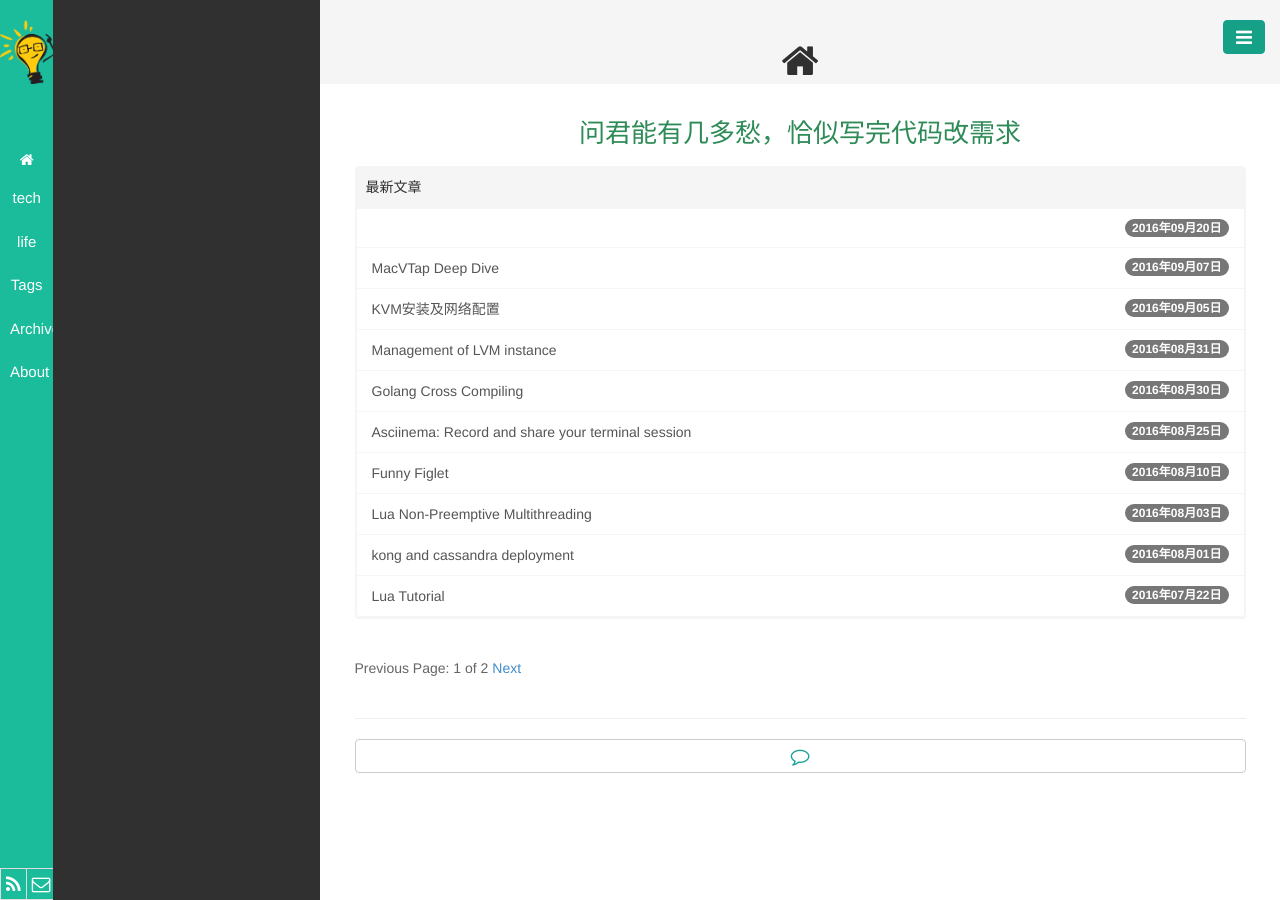
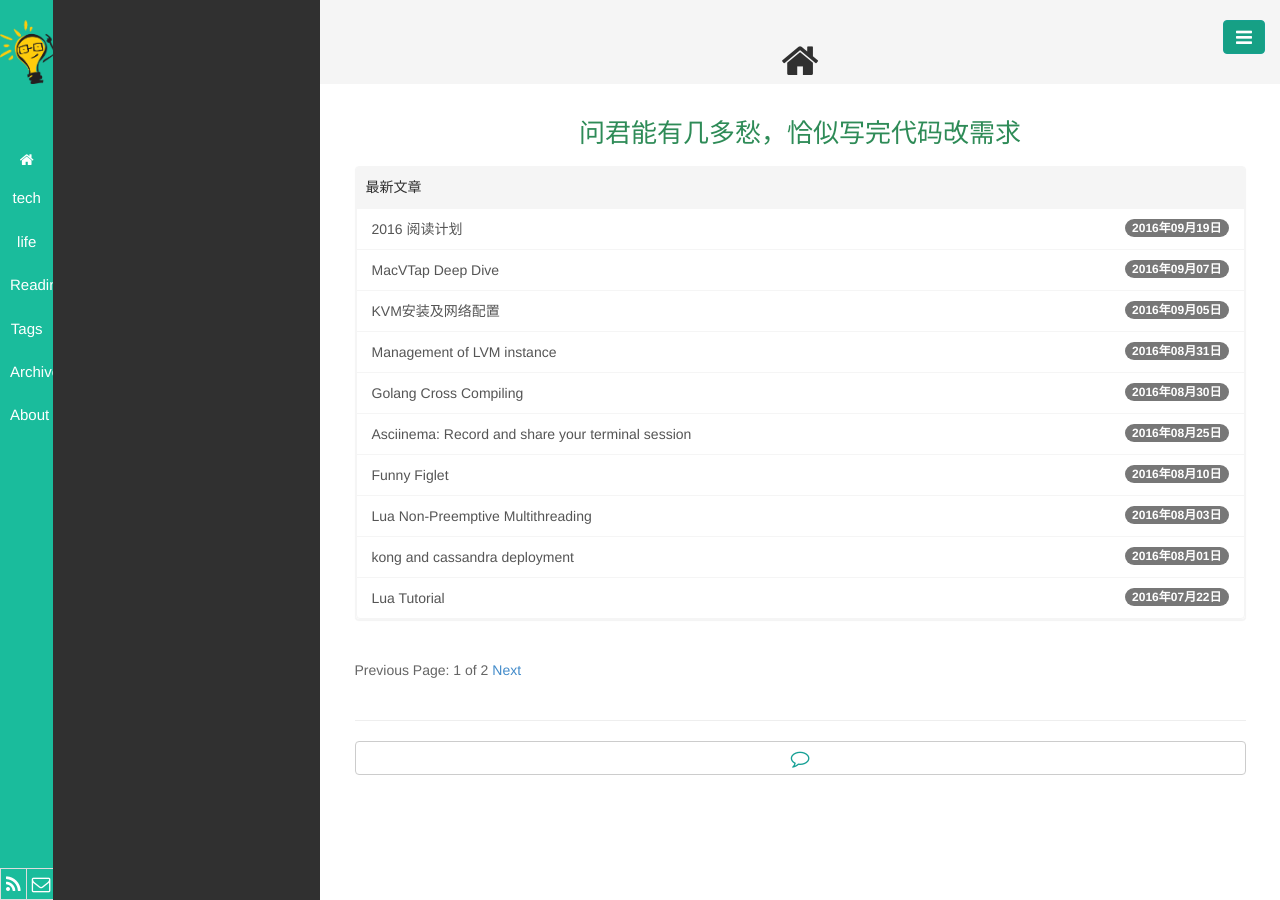
Before and after one commit to wenchma/wenchma.github.io, a Jekyll site: the page built from index.html, in a window 1280 px wide. Built offline with Jekyll 4.4.1, drawn with Linux system fonts in a browser that asks for light colours; the list of posts is cut into pages by our own code.

Commit message:
Fix book list not display

```diff
--- a/_posts/reading/2016-09-19-book-list-2016.md
+++ b/_posts/reading/2016-09-19-book-list-2016.md
@@ -1,16 +1,16 @@
 ---
 layout: book
-title: "Book List 2016"
+title: "2016 阅读计划"
 categories: Reading
 tags: reading
 date: 2016-09-19 22:19:19
 books:
-  - title: Steve Jobs: A Biography
-    status: 在读
-    author:  [美] 沃尔特·艾萨克森
-    publisher: 中信出版社
-    language: 中文
-    link: https://book.douban.com/subject/6798611/
-    cover: /img/steve.jpg
-    description:
+    - title: "Steve Jobs: A Biography"
+      status: 在读
+      author:  "[美] 沃尔特·艾萨克森 "
+      publisher: 中信出版社
+      language: 中文
+      link: https://book.douban.com/subject/6798611/
+      cover: /img/steve.jpg
+      description:
 ---
```
Also changed, not shown: img/steve.jpg (added).
